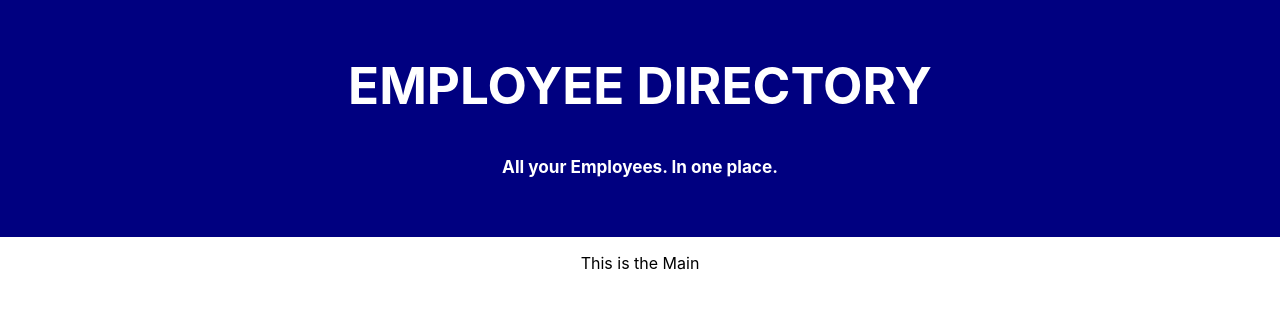
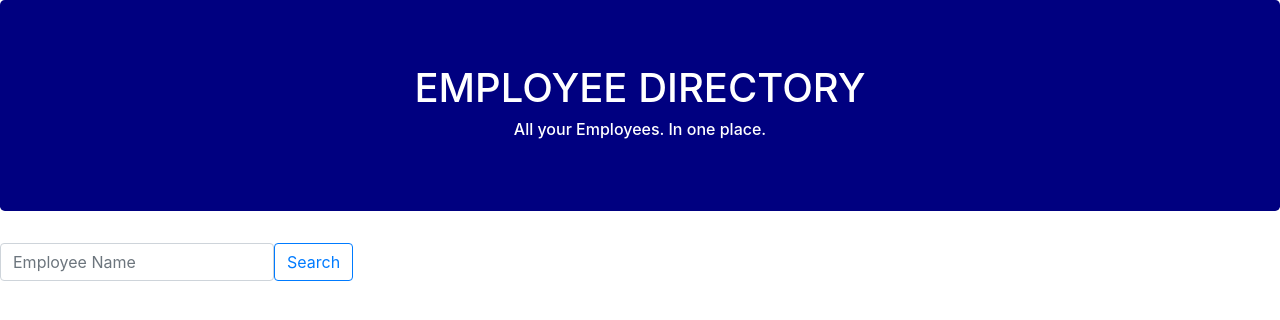
Before and after one commit to GuilleMGN/EmployeeDirectory, a React (Create React App) app in the folder employee-directory/: page / in a window 1280 px wide. Shown: the top 320 px of the page. Built offline with nearby package versions, Linux system fonts and the light colour scheme.

Commit message:
add bootstrap and searchbox to main

```diff
--- a/employee-directory/package.json
+++ b/employee-directory/package.json
@@ -7,6 +7,7 @@
     "@testing-library/react": "^11.2.6",
     "@testing-library/user-event": "^12.8.3",
     "axios": "^0.21.1",
+    "bootstrap": "^4.6.0",
     "react": "^17.0.2",
     "react-dom": "^17.0.2",
     "react-scripts": "4.0.3",
--- a/employee-directory/src/App.js
+++ b/employee-directory/src/App.js
@@ -1,7 +1,8 @@
 import React from "react";
-import Main from "./components/Main";
 import Wrapper from "./components/Wrapper";
 import Header from "./components/Header";
+import Main from "./components/Main";
+import "bootstrap/dist/css/bootstrap.min.css";
 import "./App.css";
 
 function App() {
--- a/employee-directory/src/components/Header/Header.css
+++ b/employee-directory/src/components/Header/Header.css
@@ -1,7 +1,4 @@
 .jumbotron {
-    padding: 20px;
-    background-color: navy;
+    background-color: navy !important;
     color: white;
-    font-size: 2vw;
-    font-weight: 100;
 }
--- a/employee-directory/src/components/Main/index.js
+++ b/employee-directory/src/components/Main/index.js
@@ -1,9 +1,12 @@
 import React from "react";
 import "./Main.css";
+import SearchBox from "../SearchBox";
+// import API from "../../utils/API";
 
-function Main () {
+function Main() {
     return (
-        <p>This is the Main</p>
+        <SearchBox />
     );
 }
+
 export default Main;
--- /dev/null
+++ b/employee-directory/src/components/SearchBox/SearchBox.css
@@ -0,0 +1,4 @@
+.searchbox {
+    font-size: 10px;
+    /* text-align: center !important; */
+}
--- /dev/null
+++ b/employee-directory/src/components/SearchBox/index.js
@@ -0,0 +1,21 @@
+import React from "react";
+import "./SearchBox.css";
+
+function SearchBox() {
+    return (
+        <div className="searchbox">
+            <form className="form-inline">
+                <input
+                    className="form-control"
+                    type="search"
+                    placeholder="Employee Name"
+                    aria-label="Search"
+                />
+                <button className="btn btn-outline-primary" type="submit">
+                    Search
+                </button>
+            </form>
+        </div>
+    );
+}
+export default SearchBox;
```
Also changed, not shown: 1 other file (tests, documents, lock files or other folders).
